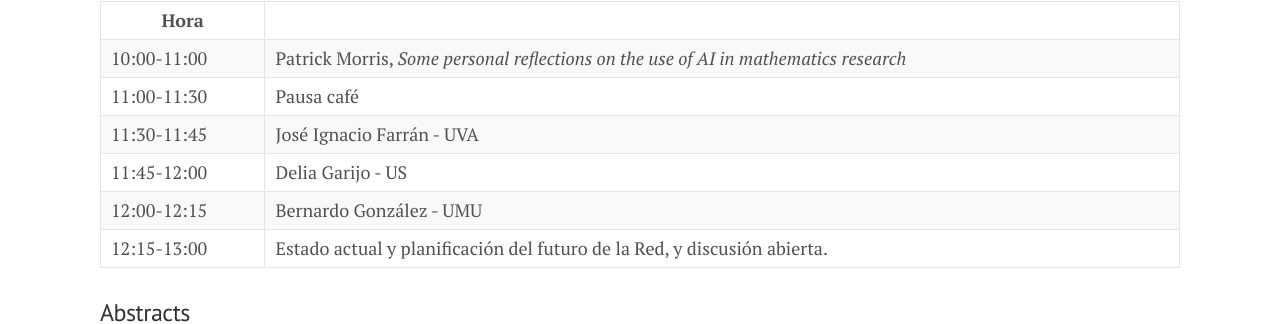
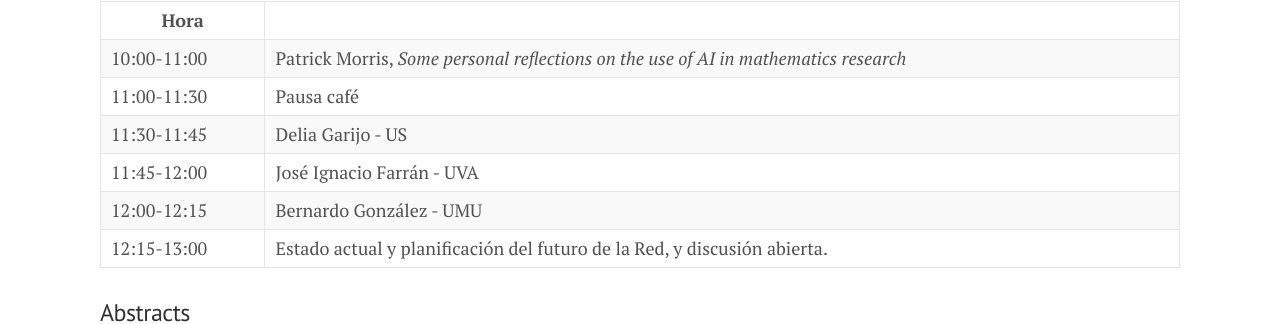
Before and after one commit to dam-network/dam-network.github.io, a Jekyll site: the page built from activities-dm/jornada-mad-2026/jornada-dma-2026.md, in a window 1280 px wide. Shown: the part 965-1289 px from the top of the page. Built offline with Jekyll 4.4.1, drawn with Linux system fonts in a browser that asks for light colours.

```diff
--- a/activities-dm/jornada-mad-2026/jornada-dma-2026.md
+++ b/activities-dm/jornada-mad-2026/jornada-dma-2026.md
@@ -74,8 +74,8 @@ El encuentro constará de presentaciones de los nodos de la red, un par de charl
 | -- | --- |
 |10:00-11:00| Patrick Morris, *Some personal reflections on the use of AI in mathematics research* |
 |11:00-11:30 | Pausa café |
-|11:30-11:45|José Ignacio Farrán - UVA |
-|11:45-12:00 | Delia Garijo - US |
+|11:30-11:45| Delia Garijo - US  |
+|11:45-12:00 | José Ignacio Farrán - UVA |
 |12:00-12:15 | Bernardo González - UMU |
 |12:15-13:00 | Estado actual y planificación del futuro de la Red, y discusión abierta. |
 
```
